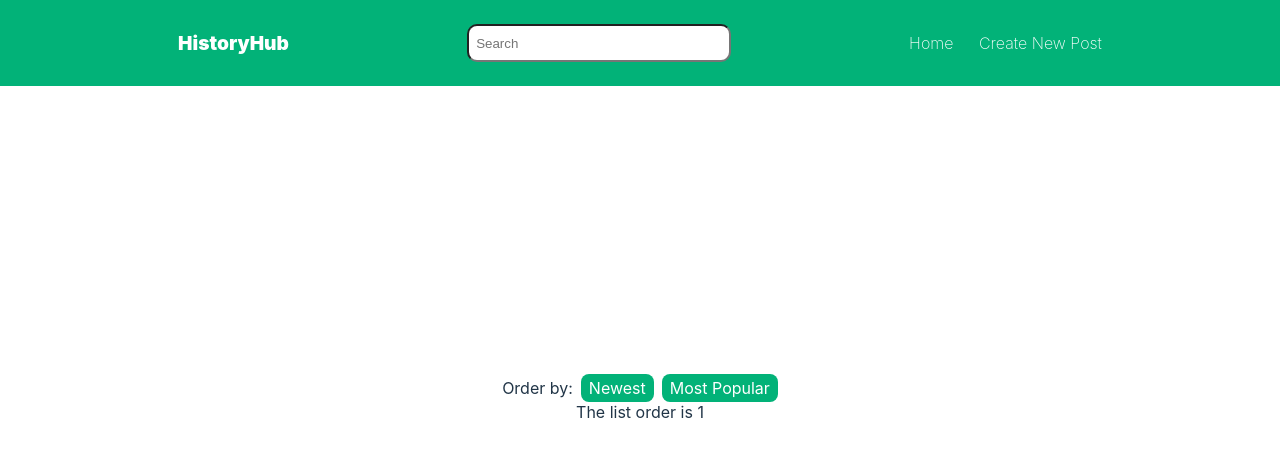
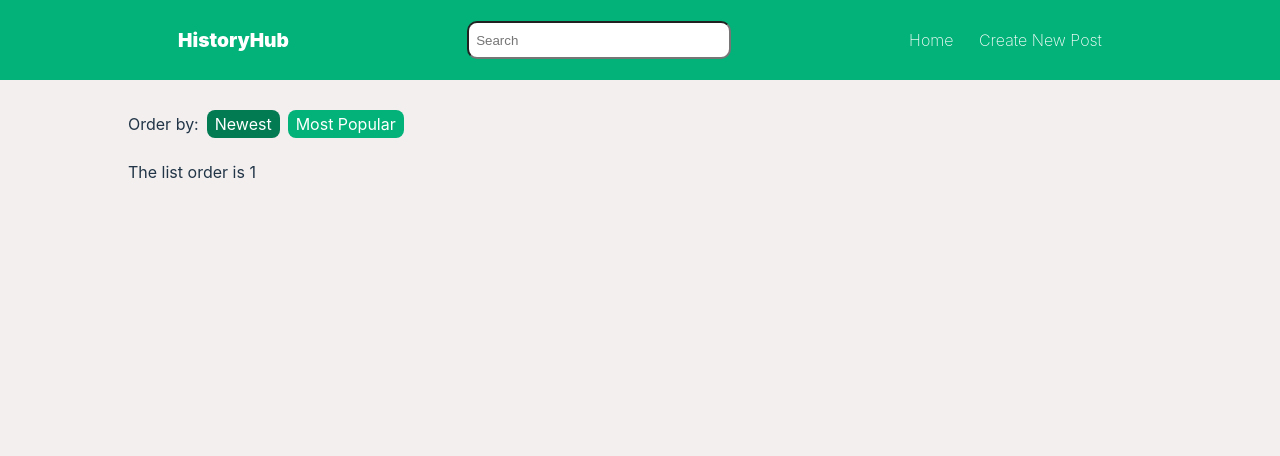
Before and after one commit to aaronlhh/PostHub, a React (Vite) app: page / in a window 1280 px wide. Shown: the top 456 px of the page. Built offline with nearby package versions, Linux system fonts and the light colour scheme.

Commit message:
fixing structures for body

```diff
--- a/routes/HomePage.jsx
+++ b/routes/HomePage.jsx
@@ -13,8 +13,8 @@ const HomePage = () => {
                         id="newest"
                         name='order'
                         value={1}
+                        className="listOrder-button"
                         onChange={(e) => {
-                            console.log(e.target.value)
                             setListOrder(e.target.value)
                         }}
                         checked={listOrder == 1}
@@ -31,8 +31,8 @@ const HomePage = () => {
                         id="popular"
                         name='order'
                         value={2}
+                        className="listOrder-button"
                         onChange={(e) => {
-                            console.log(e.target.value)
                             setListOrder(e.target.value)
                         }}
                         checked={listOrder == 2}
--- a/src/App.jsx
+++ b/src/App.jsx
@@ -1,5 +1,4 @@
 import { useState } from 'react'
-import './App.css'
 import HomePage from '../routes/HomePage'
 
 function App() {
--- a/src/index.css
+++ b/src/index.css
@@ -23,11 +23,10 @@ a:hover {
 }
 
 body {
-  margin: 0;
-  display: flex;
-  place-items: center;
   min-width: 320px;
   min-height: 100vh;
+  background-color: rgb(243, 239, 239);
+  margin: 0;
 }
 
 h1 {
@@ -72,6 +71,8 @@ button:focus-visible {
 .whole-page {
     display: flex;
     flex-direction: column;
+    margin: 0 10vw;
+    padding-top: 14vh;
 }
 
 .navbar {
@@ -79,11 +80,10 @@ button:focus-visible {
     top: 0;
     left: 0;
     width: 100%;
+    height: 10vh;
     background-color: rgb(2, 178, 120);
     display: flex;
     justify-content: space-evenly;
-    padding-top: 3vh;
-    padding-bottom: 3vh;
     align-items: center;
 }
 
@@ -115,9 +115,15 @@ button:focus-visible {
 
 
 /* Homepage */
+.homepage {
+    display: flex;
+    flex-direction: column;
+}
+
 .list-order {
     display: flex;
     align-items: center;
+    margin-bottom: 3vh;
 }
 
 .list-order label {
@@ -132,3 +138,7 @@ button:focus-visible {
 .list-order input{
     display: none;
 }
+
+.list-order .listOrder-button:checked ~ label {
+    background-color: rgb(2, 122, 82);
+}
```
Also changed, not shown: components/PostCard.jsx (added, +12 -0 lines).
